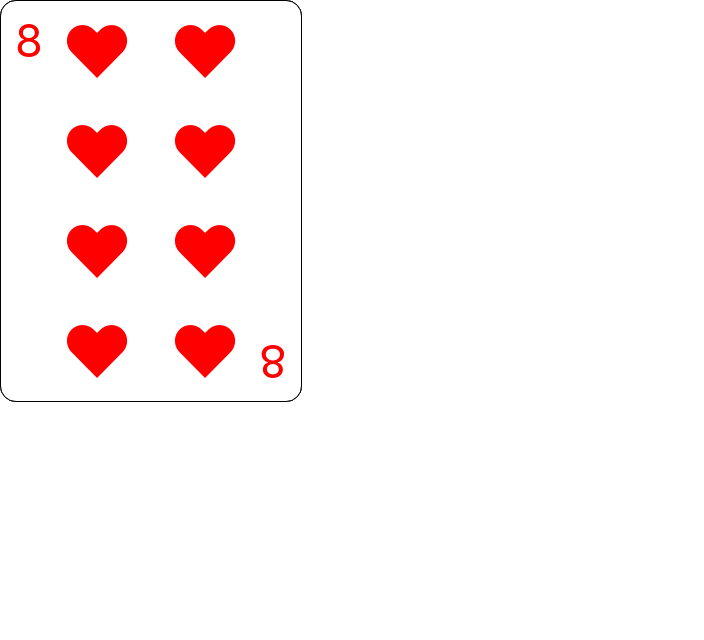
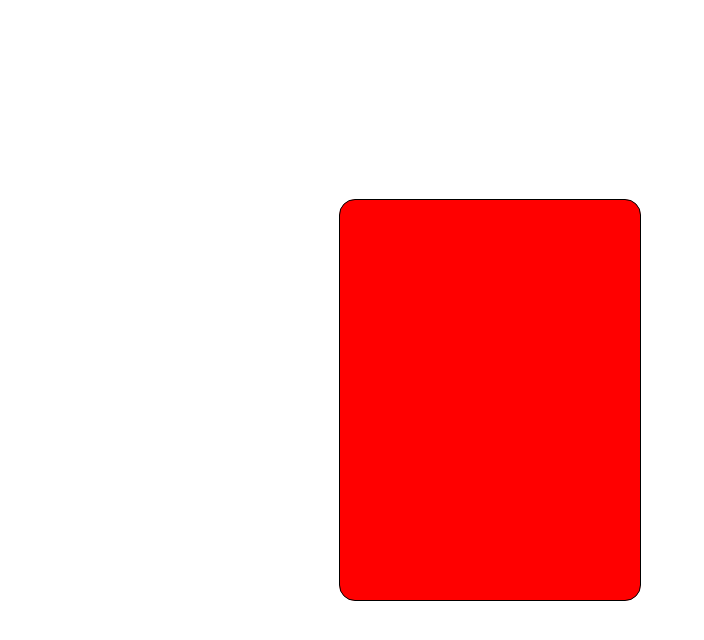
Before and after one commit to norarcasey/solitaire, a React (Create React App) app: page / in a window 1280 px wide. Shown: the top 640 px of the page, without its empty margins (0-704 px from the left). Built offline with nearby package versions, Linux system fonts and the light colour scheme.

Commit message:
added basic deck and discard

```diff
--- a/src/App.js
+++ b/src/App.js
@@ -1,12 +1,34 @@
 import React, { Component } from 'react';
-import { Cards } from './card';
+import Deck from './deck';
+import DiscardPile from './discard-pile';
 import './App.css';
 
 class App extends Component {
+  state = {
+    discards: [],
+    cards: [
+      { value: 1, displayValue: 'A', suit: 'spades' },
+      { value: 8, displayValue: '8', suit: 'diamonds' },
+      { value: 6, displayValue: '6', suit: 'clubs' },
+      { value: 3, displayValue: '3', suit: 'clubs' },
+      { value: 2, displayValue: '2', suit: 'hearts' }
+    ]
+  };
+
+  handleDiscard = () => {
+    this.setState(state => {
+      return {
+        discards: state.discards.concat(state.cards[state.cards.length - 1]),
+        cards: state.cards.slice(0, -1)
+      };
+    });
+  };
+
   render() {
     return (
       <div className="App">
-        <Cards />
+        <Deck cards={this.state.cards} onDiscard={this.handleDiscard} />
+        <DiscardPile cards={this.state.discards} />
       </div>
     );
   }
--- a/src/card/index.jsx
+++ b/src/card/index.jsx
@@ -1,17 +1,6 @@
 import React from 'react';
 import useDraggable from '../use-draggable';
 import styles from './styles.module.css';
-
-export function Cards() {
-  return (
-    <>
-      <Card suit="clubs" displayValue="4" value={4} />
-      <Card suit="diamonds" displayValue="6" value={6} />
-      <Card suit="spades" displayValue="2" value={2} />
-      <Card suit="hearts" displayValue="8" value={8} />
-    </>
-  );
-}
 
 export default function Card({ suit, displayValue, value }) {
   let [style, onDragging] = useDraggable();
--- /dev/null
+++ b/src/deck/index.jsx
@@ -0,0 +1,10 @@
+import React from 'react';
+import styles from './styles.module.css';
+
+function EmptyDeck() {
+  return <div className={styles['empty-deck']}>X</div>;
+}
+
+export default function Deck({ cards, onDiscard }) {
+  return cards.length > 0 ? <div className={styles.deck} onClick={onDiscard} /> : <EmptyDeck />;
+}
--- /dev/null
+++ b/src/deck/styles.module.css
@@ -0,0 +1,16 @@
+.deck {
+  width: 300px;
+  height: 400px;
+  border: solid 1px black;
+  border-radius: 16px;
+  background-color: red;
+}
+
+.empty-deck {
+  width: 300px;
+  height: 400px;
+  border: solid 1px black;
+  border-radius: 16px;
+  font-size: 300px;
+  text-align: center;
+}
--- /dev/null
+++ b/src/discard-pile/index.jsx
@@ -0,0 +1,14 @@
+import React from 'react';
+import Card from '../card';
+import styles from './styles.module.css';
+
+export default function DiscardPile({ cards }) {
+  return (
+    <div className={styles['discard-pile']}>
+      {cards.map((card, idx) => {
+        let key = card.value + card.suit + idx;
+        return <Card key={key} displayValue={card.displayValue} value={card.value} suit={card.suit} />;
+      })}
+    </div>
+  );
+}
--- /dev/null
+++ b/src/discard-pile/styles.module.css
@@ -0,0 +1,5 @@
+.discard-pile {
+  position: relative;
+  width: 300px;
+  height: 400px;
+}
```
